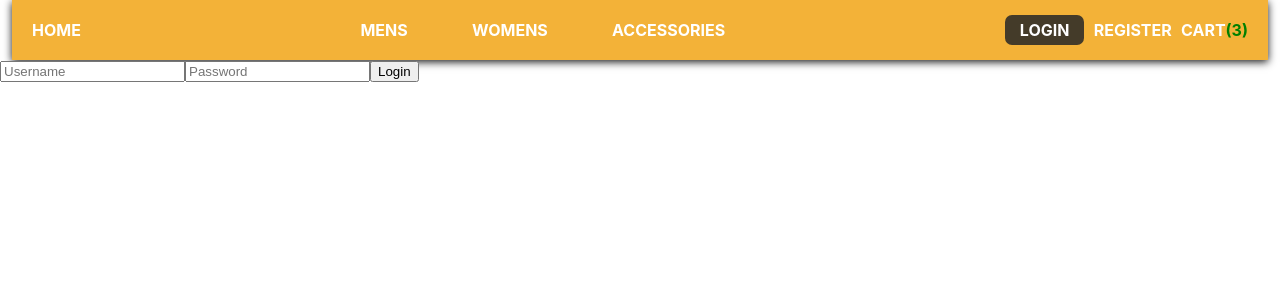
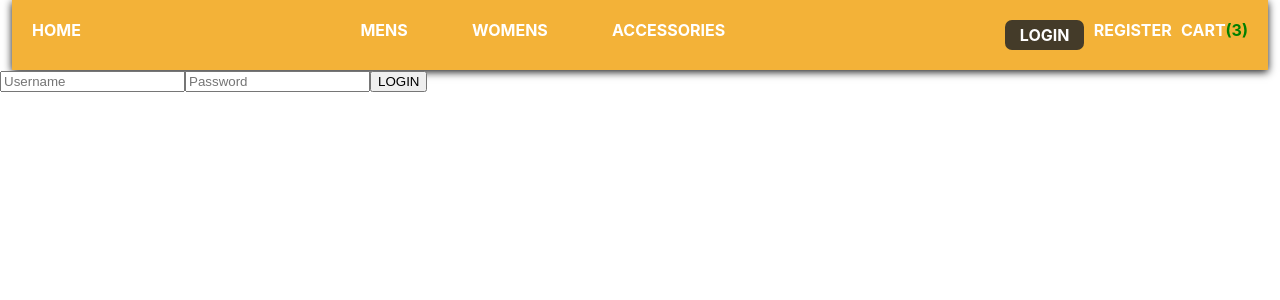
Before and after one commit to Sayli555/e-shop, a React (Create React App) app: page /login in a window 1280 px wide. Shown: the top 300 px of the page. Built offline with nearby package versions, Linux system fonts and the light colour scheme; data requests are answered from the project's data file.

Commit message:
login register done

```diff
--- a/src/components/Navbar.jsx
+++ b/src/components/Navbar.jsx
@@ -1,17 +1,24 @@
 import React, { useEffect, useState } from 'react'
 import { useDispatch, useSelector } from 'react-redux'
-import { Link, useLocation } from 'react-router-dom';
+import { Link, useLocation, useNavigate } from 'react-router-dom';
+import { logout } from '../redux/auth/action';
 import { AddToCart } from '../redux/cart/action';
 import "./navbar.css";
 
 const Navbar = () => {
   const carttotal=useSelector((state)=>state.cartReducer.cart);
   const [cartNo,setCartno]=useState(carttotal.length);
-  const dispatch=useDispatch()
+  const dispatch=useDispatch();
 
   const location=useLocation();
-  console.log("location",location.pathname);
-  const [active,setActive]=useState("/")
+  // console.log("location",location.pathname);
+  const [active,setActive]=useState("/");
+
+ const check=useSelector((state)=>state.authReducer.checkuser);
+ console.log("check",check)
+
+ const navigate=useNavigate()
+
 
   useEffect(()=>{
     setActive(location.pathname)
@@ -25,6 +32,26 @@ const Navbar = () => {
     dispatch(AddToCart())
 },[])
 
+
+
+// ****************************login part***********************************************************
+
+const navbarLogin=()=>{
+
+  if(!check){
+
+    navigate("/login");
+
+
+  }
+  else if(check){
+    dispatch(logout())
+    navigate("/");
+  }
+
+
+
+}
 
   return (
     <div className='navbar'>
@@ -45,8 +72,11 @@ const Navbar = () => {
 
     </div>
     <div className='navbar-login-register'>
-    <div>
-    <Link to="/login" className={active=="/login"? "active link" : "Notactive link"}>LOGIN</Link>
+    <div className={active=="/login"? "active link" : "Notactive link"}  onClick={navbarLogin}>
+    {/* <Link to="/login" > */}
+    {check ? "LOGOUT" : "LOGIN"}
+
+    {/* </Link> */}
     </div>
     <div>
       <Link to="/register" className={active=="/register"? "active link" : "Notactive link"}>REGISTER</Link>
--- a/src/pages/Cart.jsx
+++ b/src/pages/Cart.jsx
@@ -10,7 +10,8 @@ const Cart = () => {
     const dispatch=useDispatch()
     const cartProducts=useSelector((state)=>state.cartReducer.cart);
     const TotalPrice=useSelector((state)=>state.cartReducer.TotalPrice);
-    const navigate=useNavigate()
+    const navigate=useNavigate();
+    const check=useSelector((state)=>state.authReducer.checkuser);
     useEffect(()=>{
         dispatch(AddToCart())
     },[])
--- a/src/pages/registelogin/Login.jsx
+++ b/src/pages/registelogin/Login.jsx
@@ -1,5 +1,6 @@
 import React, { useState } from 'react'
 import { useDispatch, useSelector } from 'react-redux';
+import { Navigate, useNavigate } from 'react-router-dom';
 import { login } from '../../redux/auth/action';
 
 const Login = () => {
@@ -7,6 +8,7 @@ const Login = () => {
   const [userName,setUserName]=useState("")
   const [Password,setPassword]=useState("");
   const dispatch=useDispatch();
+  const navigate=useNavigate()
 
   const users=useSelector((state)=>state.authReducer.users);
   console.log(users)
@@ -16,7 +18,10 @@ const Login = () => {
     const payload=users.find((user)=>user.userName==userName && user.Password==Password);
     if(payload){
       dispatch(login(payload));
-      alert("succesfully")
+
+      alert("succesfully");
+      navigate("/")
+
     }
     else {
       alert("wrong credential")
@@ -28,7 +33,9 @@ const Login = () => {
     <div>
       <input type="text" placeholder='Username' value={userName} onChange={(e)=>setUserName(e.target.value)}  />
       <input type="password" placeholder='Password' value={Password} onChange={(e)=>setPassword(e.target.value)}  />
-      <button onClick={loginin}>Login</button>
+      <button onClick={loginin}>
+     LOGIN
+      </button>
 
     </div>
   )
--- a/src/pages/registelogin/Register.jsx
+++ b/src/pages/registelogin/Register.jsx
@@ -1,5 +1,6 @@
 import React, { useState } from 'react'
 import { useDispatch } from 'react-redux';
+import { useNavigate } from 'react-router-dom';
 import { v4 as uuidv4, v4 } from 'uuid';
 import { register } from '../../redux/auth/action';
 
@@ -8,6 +9,7 @@ const Register = () => {
   const [userName,setUserName]=useState("")
   const [Password,setPassword]=useState("");
   const dispatch=useDispatch();
+  const navigate=useNavigate()
 
 
   const registerButton=()=>{
@@ -15,7 +17,8 @@ const Register = () => {
       id:v4(),
       name,userName,Password
     }
-    dispatch(register(payload))
+    dispatch(register(payload));
+    navigate("/login")
   }
 
 
--- a/src/redux/auth/action.js
+++ b/src/redux/auth/action.js
@@ -14,3 +14,10 @@ export const login=(payload)=>{
         payload
     }
 }
+
+export const logout=()=>{
+    return {
+        type:types.LOGOUT,
+
+    }
+}
--- a/src/redux/auth/actionType.js
+++ b/src/redux/auth/actionType.js
@@ -1,3 +1,4 @@
 
 export const REGISTER="REGISTER";
-export const LOGIN="LOGIN"
+export const LOGIN="LOGIN";
+export const LOGOUT="LOGOUT";
--- a/src/redux/auth/authReducer.js
+++ b/src/redux/auth/authReducer.js
@@ -2,6 +2,7 @@ import * as types from "./actionType";
 const init={
     users:[],
     loginUser:null,
+    checkuser:false,
 }
 
 export const authReducer=(state=init,{type,payload})=>{
@@ -16,9 +17,15 @@ export const authReducer=(state=init,{type,payload})=>{
         case types.LOGIN:
             return {
                 ...state,
-                loginUser:payload
+                loginUser:payload,
+                checkuser:true
             }
-
+        case types.LOGOUT:
+            return {
+                ...state,
+                loginUser:null,
+                checkuser:false
+            }
 
          default:{
             return state
```
